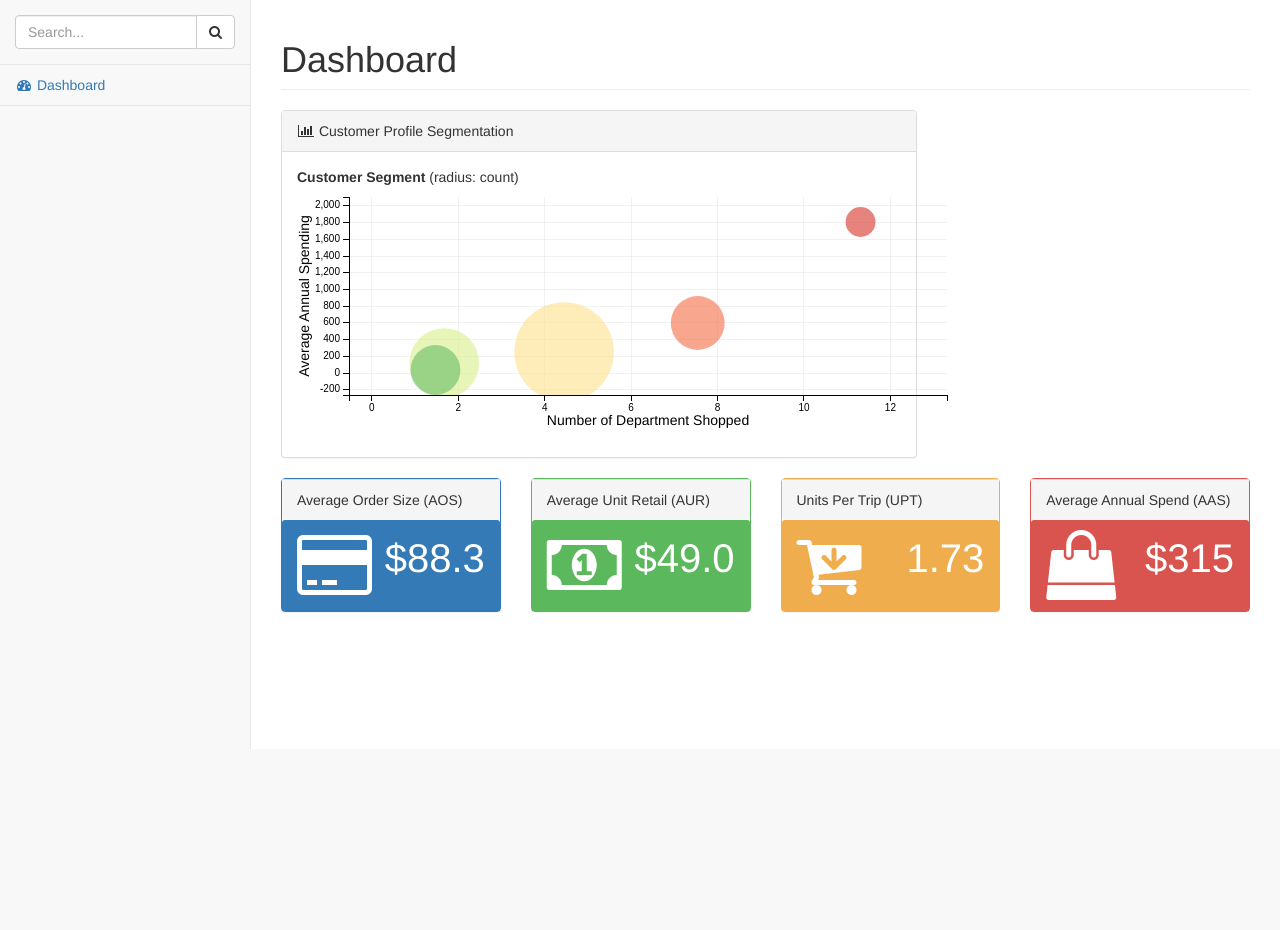
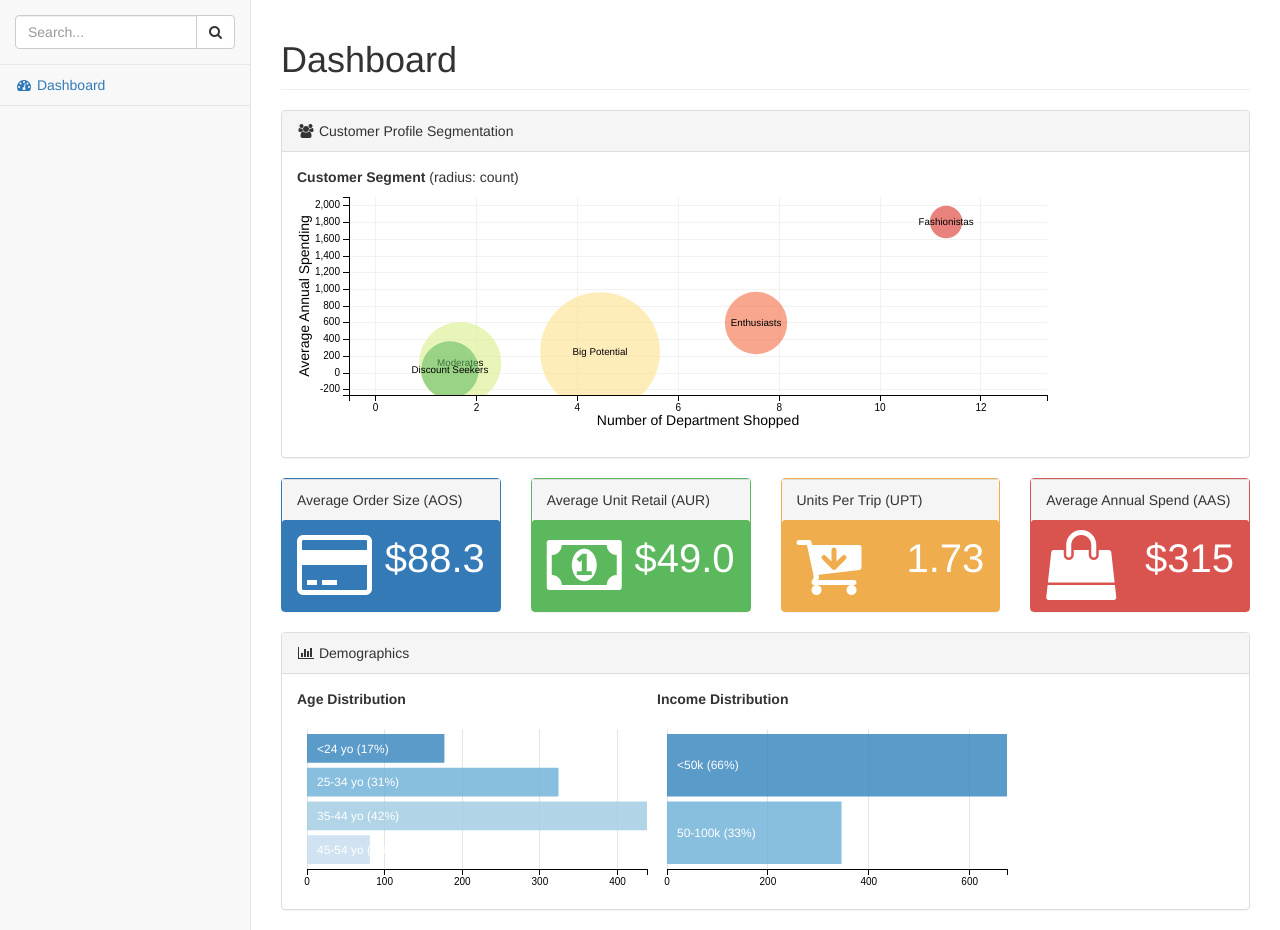
Before and after one commit to StephTruong/Project_Ingadata, a Flask app: page /dashboard/ in a window 1280 px wide. Shown: the part 51-981 px from the top of the page. Before the commit the page ends 800 px from the top, so only its background shows below. Run offline with Flask 2, Linux system fonts and the light colour scheme; some libraries are stand-ins or nearby versions.

Commit message:
demographics chart

```diff
--- a/dev/app/static/js/customerSegment.js
+++ b/dev/app/static/js/customerSegment.js
@@ -14,12 +14,16 @@ var boxADS    = dc.numberDisplay("#number-ADS");
 var boxUPT    = dc.numberDisplay("#number-UPT");
 var boxAUR    = dc.numberDisplay("#number-AUR");
 var boxAAS    = dc.numberDisplay("#number-AAS");
+var ageDistributionChart = dc.rowChart('#age-distribution-chart');
+var incomeDistributionChart = dc.rowChart('#income-distribution-chart');
 
 d3.csv('/static/BWFakeData.csv', function (data) {
     // Since its a csv file we need to format the data a bit.
     var dateFormat = d3.time.format('%m/%d/%Y');
     var numberFormat = d3.format('.2f');
 	var categoryLabel=[ "Fashionistas","Enthusiasts" ,"Big Potential", "Moderates","Discount Seekers"];
+    var ageLabel=[ "<24 yo","25-34 yo" ,"35-44 yo", "45-54 yo","55-64 yo","+75 yo"];
+    var incomeLabel=[ "<50k","50-100k" ,"100-150k", "150-200k","+200k"];
 
     data.forEach(function (d) {
         // d.dd = dateFormat.parse(d.date);
@@ -29,7 +33,8 @@ d3.csv('/static/BWFakeData.csv', function (data) {
         d.ads = +d.ads;
         d.aur = +d.aur;
         d.upt = +d.upt;
-
+        d.age = +d.age;
+        d.income = +d.income;
     });
 
     //### Create Crossfilter Dimensions and Groups
@@ -38,13 +43,14 @@ d3.csv('/static/BWFakeData.csv', function (data) {
     var ndx = crossfilter(data);
     var all = ndx.groupAll();
 
+// Dimensions:
 
     // Dimension by category
     var catDim = ndx.dimension(function (d) {
         return d.category;
     });
 
-//To be able to synchronize across different charts, we need to replicate the dimension.
+    //To be able to synchronize across different charts, we need to replicate the dimension.
     var catDim2 = ndx.dimension(function (d) {
         return d.category;
     });
@@ -61,7 +67,40 @@ d3.csv('/static/BWFakeData.csv', function (data) {
         return d.category;
     });
 
+     var ageDim = ndx.dimension(function (d) {
+        if (d.age <= 24) {
+        return 0;}
+        else if (d.age > 24 && d.age <= 34) {
+            return 1;}
+        else if (d.age > 34 && d.age <= 44) {
+            return 2;}
+        else if (d.age > 44 && d.age <= 54) {
+            return 3;}
+        else if (d.age > 54 && d.age <= 64) {
+            return 4;}
+        else if (d.age > 64 && d.age <= 74) {
+            return 5;}
+        else if (d.age > 74) {
+            return 6;}
+        else console.log("Age do not fit into bins.");
+    });
 
+     var incomeDim = ndx.dimension(function (d) {
+        if (d.income <= 50000) {
+        return 0;}
+        else if (d.income > 50000 && d.age <= 100000) {
+            return 1;}
+        else if (d.income > 100000 && d.age <= 150000) {
+            return 2;}
+        else if (d.income > 150000 && d.age <= 200000) {
+            return 3;}
+        else if (d.income > 200000) {
+            return 4;}
+        else console.log("Income do not fit into bins.");
+    });
+
+
+// Groups
 	var customerBehaviourGroup =catDim.group().reduce(
         /* callback for when data is added to the current filter results */
         function (p, v) {
@@ -92,7 +131,6 @@ d3.csv('/static/BWFakeData.csv', function (data) {
             };
         }
     );
-
 
 
 
@@ -161,9 +199,12 @@ d3.csv('/static/BWFakeData.csv', function (data) {
         }
     );
 
-  var average = function(d) {
+    var distByAgeGroup =   ageDim.group();
+    var distByIncomeGroup =   incomeDim.group();
+
+    var average = function(d) {
       return d.count ? d.total / d.count : 0;
-  };
+    };
 
 
 //Chart plotting
@@ -171,16 +212,20 @@ d3.csv('/static/BWFakeData.csv', function (data) {
 
     categoryBubbleChart /* dc.bubbleChart('#category-bubble-chart', 'chartGroup') */
         // (_optional_) define chart width, `default = 200`
-        .width(700)
+        .width(800)
         // (_optional_) define chart height, `default = 200`
         .height(250)
         // (_optional_) define chart transition duration, `default = 750`
         .transitionDuration(1500)
         .margins({top: 10, right: 50, bottom: 30, left: 40})
         .dimension(catDim)
+                //legend
+        .legend(dc.legend().x(800).y(10).itemHeight(13).gap(5))
+        .brushOn(false)
+
         //The bubble chart expects the groups are reduced to multiple values which are used
         //to generate x, y, and radius for each key (bubble) in the group
-        .group(customerBehaviourGroup)
+        .group(customerBehaviourGroup, 'Monthly Index Average')
         // (_optional_) define color function or array for bubbles: [ColorBrewer](http://colorbrewer2.org/)
         .colors(colorbrewer.RdYlGn[9])
         //(optional) define color domain to match your data domain if you want to bind data or color
@@ -231,10 +276,13 @@ d3.csv('/static/BWFakeData.csv', function (data) {
 
         //Labels are displayed on the chart for each bubble. Titles displayed on mouseover.
         // (_optional_) whether chart should render labels, `default = true`
-        .renderLabel(false)
+        // .renderLabel(false)
         .label(function (p) {
-            return p.category;
+            return categoryLabel[p.key];
         })
+        //legend
+        .legend(dc.legend().x(800).y(10).itemHeight(13).gap(5))
+
         // (_optional_) whether chart should render titles, `default = false`
         .renderTitle(true)
         .title(function (p) {
@@ -267,7 +315,59 @@ d3.csv('/static/BWFakeData.csv', function (data) {
           .formatNumber(d3.format("$.3r"))
           .valueAccessor(average)
           .group(avgAasByCatGroup);
+// age distribution
 
+ ageDistributionChart /* dc.rowChart('#day-of-week-chart', 'chartGroup') */
+        .width(360)
+        .height(180)
+        .margins({top: 20, left: 10, right: 10, bottom: 20})
+        .group(distByAgeGroup)
+        .dimension(ageDim)
+        // Assign colors to each value in the x scale domain
+        .ordinalColors(['#3182bd', '#6baed6', '#9ecae1', '#c6dbef', '#dadaeb'])
+        .label(function (d) {
+            return ageLabel[d.key];
+        })
+        .label(function (d) {
+            if (ageDistributionChart.hasFilter() && !ageDistributionChart.hasFilter(d.key))
+                return ageLabel[d.key] + " (0%)";
+            var label = ageLabel[d.key];
+            if(all.value())
+                label += " (" + Math.floor(d.value / all.value() * 100) + "%)";
+            return label;
+        })
+        // Title sets the row text
+        .title(function (d) {
+            return ageLabel[d.key]+": "+d.value+ " individuals";
+        })
+        .elasticX(true)
+        .xAxis().ticks(5);
+
+    incomeDistributionChart /* dc.rowChart('#day-of-week-chart', 'chartGroup') */
+        .width(360)
+        .height(180)
+        .margins({top: 20, left: 10, right: 10, bottom: 20})
+        .group(distByIncomeGroup)
+        .dimension(incomeDim)
+        // Assign colors to each value in the x scale domain
+        .ordinalColors(['#3182bd', '#6baed6', '#9ecae1', '#c6dbef', '#dadaeb'])
+        // .label(function (d) {
+        //     return ageLabel[d.key];
+        // })
+        .label(function (d) {
+            if (incomeDistributionChart.hasFilter() && !incomeDistributionChart.hasFilter(d.key))
+                return incomeLabel[d.key] + " (0%)";
+            var label = incomeLabel[d.key];
+            if(all.value())
+                label += " (" + Math.floor(d.value / all.value() * 100) + "%)";
+            return label;
+        })
+        // Title sets the row text
+        .title(function (d) {
+            return incomeLabel[d.key]+": "+d.value+ " individuals";
+        })
+        .elasticX(true)
+        .xAxis().ticks(5);
 
     //simply call `.renderAll()` to render all charts on the page
     dc.renderAll();
--- a/dev/app/templates/dashboard/index.html
+++ b/dev/app/templates/dashboard/index.html
@@ -6,7 +6,7 @@
       <meta name="viewport" content="width=device-width, initial-scale=1">
       <meta name="description" content="">
       <meta name="author" content="">
-      <title>SB Admin 2 - Bootstrap Admin Theme</title>
+      <title> Ingadata</title>
       <!-- Bootstrap Core CSS -->
       <link href="/static/css/bootstrap.min.css" rel="stylesheet">
       <!-- MetisMenu CSS -->
@@ -91,10 +91,10 @@
                <!-- /.col-lg-12 -->
             </div>
             <div class="row">
-               <div class="col-lg-8">
+               <div class="col-lg-12">
                   <div class="panel panel-default">
                      <div class="panel-heading">
-                        <i class="fa fa-bar-chart-o fa-fw"></i> Customer Profile Segmentation
+                        <i class="fa fa-users fa-fw"></i> Customer Profile Segmentation
                      </div>
                      <!-- /.panel-heading -->
                      <div class="panel-body">
@@ -214,6 +214,35 @@
                   </div>
                </div>
             </div>
+            <div class="row">
+               <div class="col-lg-12">
+                  <div class="panel panel-default">
+                     <div class="panel-heading">
+                        <i class="fa fa-bar-chart-o fa-fw"></i> Demographics
+                     </div>
+                     <!-- /.panel-heading -->
+                     <div class="panel-body">
+                        <div id="age-distribution-chart" class="dc-chart">
+                           <strong>Age Distribution</strong>
+                           <a class="reset" href="javascript:ageDistributionChart.filterAll();dc.redrawAll();"
+                              style="display: none;">reset</a>
+                                                      <div class="clearfix"></div>
+
+                        </div>
+                        <div id="income-distribution-chart" class="dc-chart">
+                           <strong>Income Distribution</strong>
+                           <a class="reset" href="javascript:incomeDistributionChart.filterAll();dc.redrawAll();"
+                              style="display: none;">reset</a>
+                                                      <div class="clearfix"></div>
+
+                        </div>
+
+                     </div>
+                     <!-- /.panel-body -->
+                  </div>
+                  <!-- /.panel -->
+               </div>
+            </div>
          </div>
          <!-- /.row -->
       </div>
```
